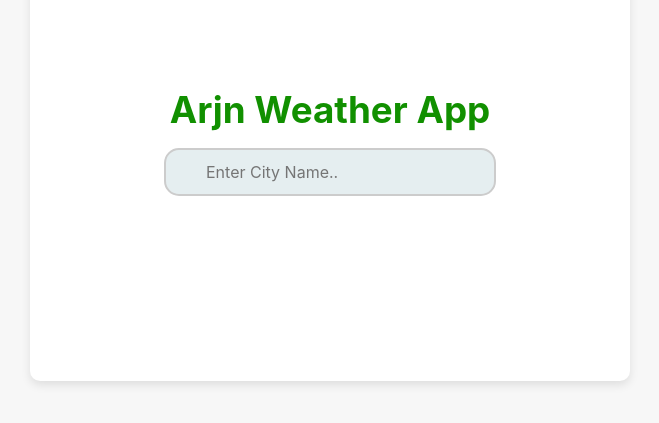
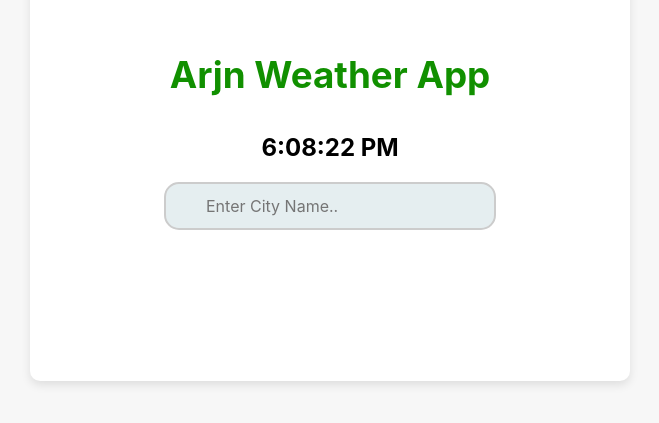
Before and after one commit to arjunnourmansyah27/weather-arjn, a React (Create React App) app: page / in a window 1280 px wide. Shown: the part 219-642 px from the top of the page, without its empty margins (310-969 px from the left). Built offline with nearby package versions, Linux system fonts and the light colour scheme.

Commit message:
add function view clock

```diff
--- a/src/App.js
+++ b/src/App.js
@@ -4,6 +4,7 @@ import axios from 'axios';
 import { FontAwesomeIcon } from '@fortawesome/react-fontawesome';
 import { faFrown } from '@fortawesome/free-solid-svg-icons';
 import './App.css';
+import Clock from './Clock';
 
 function ArjnWeatherApp() {
 	const [input, setInput] = useState('');
@@ -75,6 +76,7 @@ function ArjnWeatherApp() {
 			<h1 className="app-name">
 				Arjn Weather App
 			</h1>
+      <Clock />
 			<div className="search-bar">
 				<input
 					type="text"
--- /dev/null
+++ b/src/Clock.js
@@ -0,0 +1,31 @@
+import React, { useState, useEffect } from 'react';
+
+function Clock() {
+    const [time, setTime] = useState(new Date());
+
+    useEffect(() => {
+        const interval = setInterval(() => {
+            setTime(new Date());
+        }, 1000);
+        return () => clearInterval(interval);
+    }, []);
+
+    const formatTime = (date) => {
+        let hours = date.getHours();
+        let minutes = date.getMinutes();
+        let seconds = date.getSeconds();
+        const ampm = hours >= 12 ? 'PM' : 'AM';
+        hours = hours % 12 || 12;
+        minutes = minutes < 10 ? '0' + minutes : minutes;
+        seconds = seconds < 10 ? '0' + seconds : seconds;
+        return `${hours}:${minutes}:${seconds} ${ampm}`;
+    };
+
+    return (
+        <div className="clock">
+            <h2>{formatTime(time)}</h2>
+        </div>
+    );
+}
+
+export default Clock;
```
